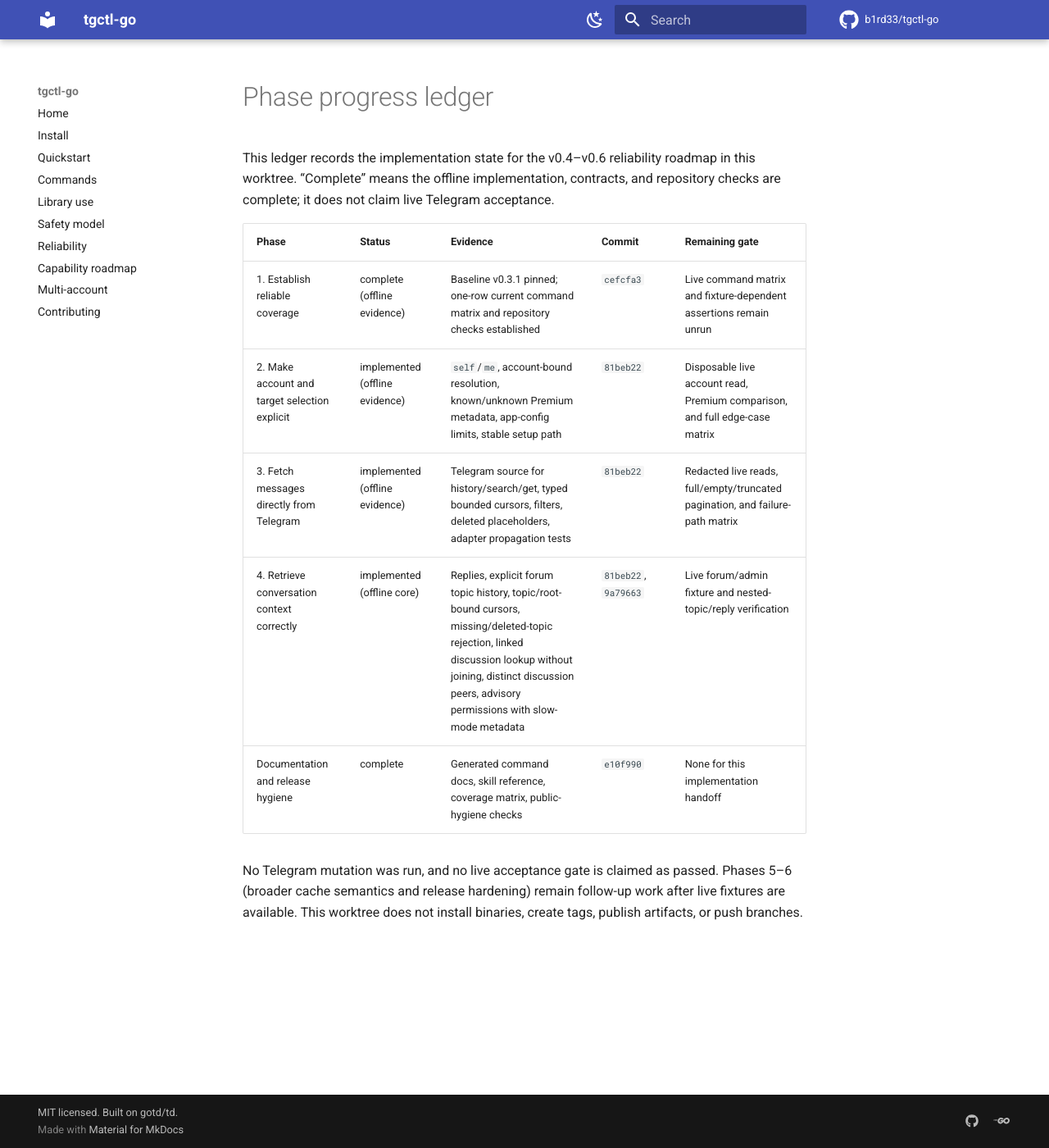
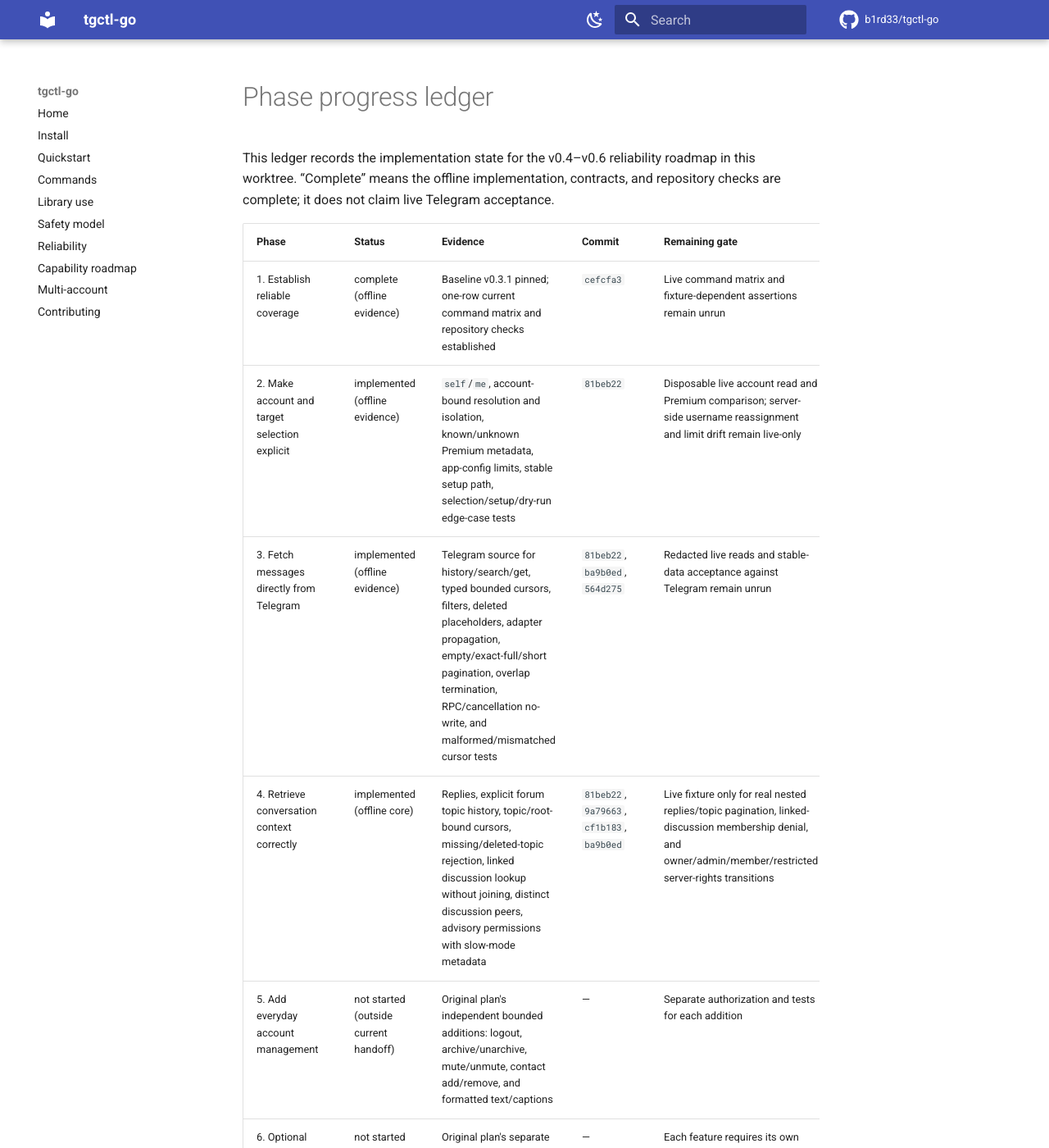
Before and after one commit to b1rd33/tgctl-go, an MkDocs documentation site: the page built from docs/phase-progress.md, in a window 1280 px wide and 1400 px high. Shown: the whole window at 82% size. Built offline with MkDocs 1.6.1 and Material for MkDocs 9.7.7, drawn with Linux system fonts in a browser that asks for light colours; comment, search, counter and statistics services are not loaded; some of the changed text lies outside the part shown.

Commit message:
docs: close phase coverage ledger

```diff
--- a/docs/phase-progress.md
+++ b/docs/phase-progress.md
@@ -8,12 +8,14 @@ acceptance.
 | Phase | Status | Evidence | Commit | Remaining gate |
 | --- | --- | --- | --- | --- |
 | 1. Establish reliable coverage | complete (offline evidence) | Baseline v0.3.1 pinned; one-row current command matrix and repository checks established | `cefcfa3` | Live command matrix and fixture-dependent assertions remain unrun |
-| 2. Make account and target selection explicit | implemented (offline evidence) | `self`/`me`, account-bound resolution, known/unknown Premium metadata, app-config limits, stable setup path | `81beb22` | Disposable live account read, Premium comparison, and full edge-case matrix |
-| 3. Fetch messages directly from Telegram | implemented (offline evidence) | Telegram source for history/search/get, typed bounded cursors, filters, deleted placeholders, adapter propagation tests | `81beb22` | Redacted live reads, full/empty/truncated pagination, and failure-path matrix |
-| 4. Retrieve conversation context correctly | implemented (offline core) | Replies, explicit forum topic history, topic/root-bound cursors, missing/deleted-topic rejection, linked discussion lookup without joining, distinct discussion peers, advisory permissions with slow-mode metadata | `81beb22`, `9a79663` | Live forum/admin fixture and nested-topic/reply verification |
+| 2. Make account and target selection explicit | implemented (offline evidence) | `self`/`me`, account-bound resolution and isolation, known/unknown Premium metadata, app-config limits, stable setup path, selection/setup/dry-run edge-case tests | `81beb22` | Disposable live account read and Premium comparison; server-side username reassignment and limit drift remain live-only |
+| 3. Fetch messages directly from Telegram | implemented (offline evidence) | Telegram source for history/search/get, typed bounded cursors, filters, deleted placeholders, adapter propagation, empty/exact-full/short pagination, overlap termination, RPC/cancellation no-write, and malformed/mismatched cursor tests | `81beb22`, `ba9b0ed`, `564d275` | Redacted live reads and stable-data acceptance against Telegram remain unrun |
+| 4. Retrieve conversation context correctly | implemented (offline core) | Replies, explicit forum topic history, topic/root-bound cursors, missing/deleted-topic rejection, linked discussion lookup without joining, distinct discussion peers, advisory permissions with slow-mode metadata | `81beb22`, `9a79663`, `cf1b183`, `ba9b0ed` | Live fixture only for real nested replies/topic pagination, linked-discussion membership denial, and owner/admin/member/restricted server-rights transitions |
+| 5. Add everyday account management | not started (outside current handoff) | Original plan's independent bounded additions: logout, archive/unarchive, mute/unmute, contact add/remove, and formatted text/captions | — | Separate authorization and tests for each addition |
+| 6. Optional Premium and convenience features | not started (outside current handoff) | Original plan's separate optional proposals: voice transcription, translation, Saved Messages tags, custom emoji reactions, drafts/scheduled messages, and transfer progress | — | Each feature requires its own proposal, capability/privacy tests, and acceptance gate |
 | Documentation and release hygiene | complete | Generated command docs, skill reference, coverage matrix, public-hygiene checks | `e10f990` | None for this implementation handoff |
 
 No Telegram mutation was run, and no live acceptance gate is claimed as
-passed. Phases 5–6 (broader cache semantics and release hardening) remain
-follow-up work after live fixtures are available. This worktree does not
+passed. Phases 5–6 remain separate future work and are not implied by this
+phase 1–4 handoff. This worktree does not
 install binaries, create tags, publish artifacts, or push branches.
```
Also changed, not shown: docs/command-test-coverage.md (+4 -4 lines), docs/next-release-plan.md (line endings or trailing spaces).
